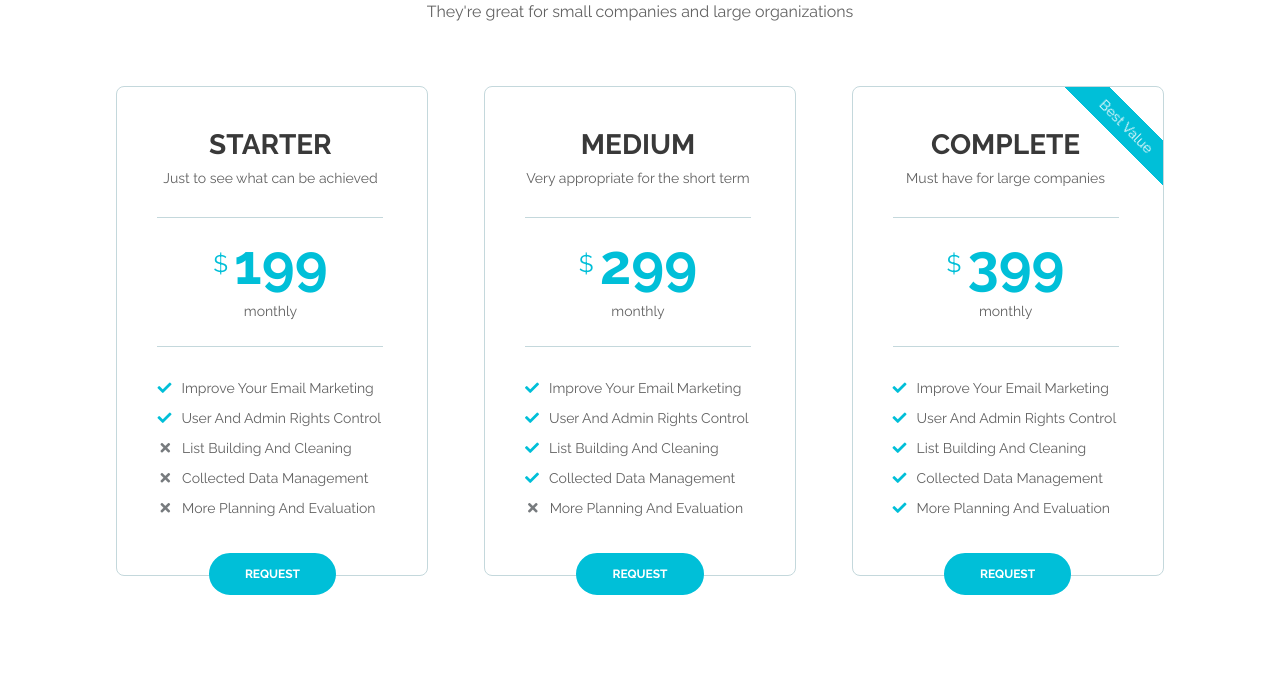
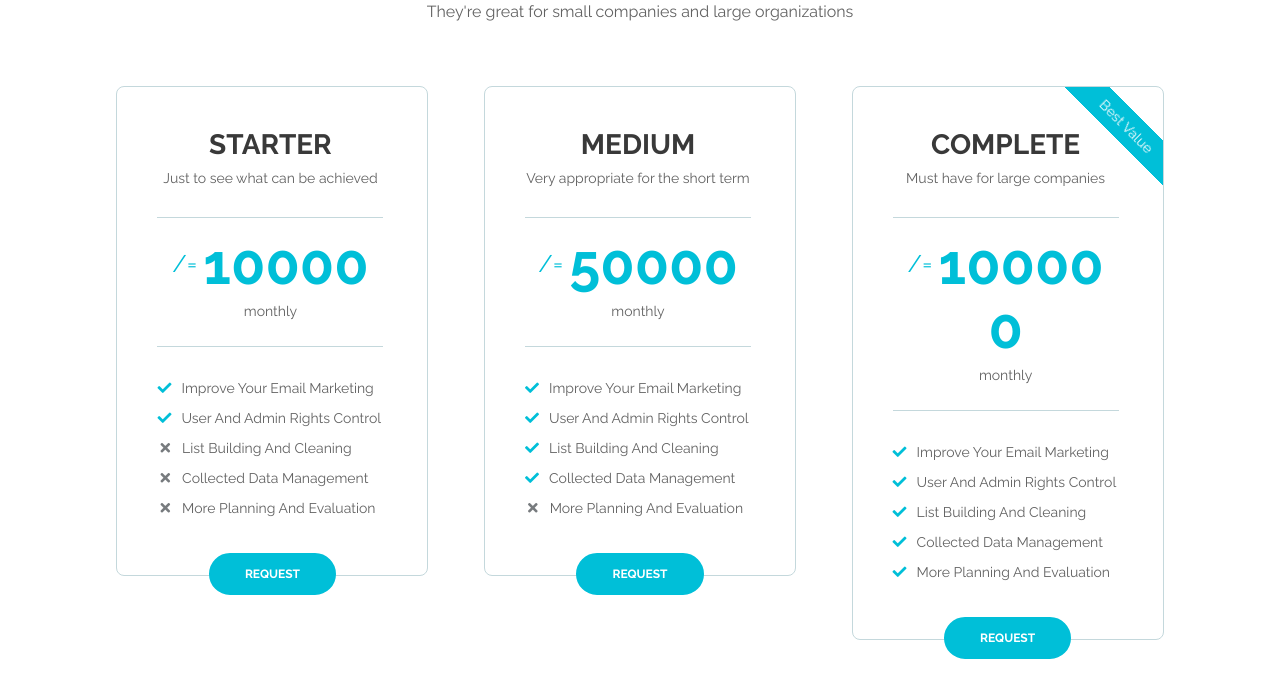
Before and after one commit to Arnold-Caleb/Landing, a Flask app: page / in a window 1280 px wide. Shown: the part 2870-3550 px from the top of the page. Run offline with Flask 2, Linux system fonts and the light colour scheme; some libraries are stand-ins or nearby versions.

Commit message:
Modified

```diff
--- a/templates/index.html
+++ b/templates/index.html
@@ -368,7 +368,7 @@
                             <div class="card-subtitle">Just to see what can be achieved</div>
                             <hr class="cell-divide-hr">
                             <div class="price">
-                                <span class="currency">$</span><span class="value">199</span>
+                                <span class="currency">/=</span><span class="value">10000</span>
                                 <div class="frequency">monthly</div>
                             </div>
                             <hr class="cell-divide-hr">
@@ -403,7 +403,7 @@
                             <div class="card-subtitle">Very appropriate for the short term</div>
                             <hr class="cell-divide-hr">
                             <div class="price">
-                                <span class="currency">$</span><span class="value">299</span>
+                                <span class="currency">/=</span><span class="value">50000</span>
                                 <div class="frequency">monthly</div>
                             </div>
                             <hr class="cell-divide-hr">
@@ -441,7 +441,7 @@
                             <div class="card-subtitle">Must have for large companies</div>
                             <hr class="cell-divide-hr">
                             <div class="price">
-                                <span class="currency">$</span><span class="value">399</span>
+                                <span class="currency">/=</span><span class="value">100000</span>
                                 <div class="frequency">monthly</div>
                             </div>
                             <hr class="cell-divide-hr">
@@ -609,7 +609,7 @@
                                         <img class="card-image" src="{{ url_for('static', filename='images/testimonial-1.svg') }}" alt="alternative">
                                         <div class="card-body">
                                             <p class="testimonial-text">I just finished my trial period and was so amazed with the support and results that I purchased Evolo right away at the special price.</p>
-                                            <p class="testimonial-author">Jude Thorn - Designer</p>
+                                            <p class="testimonial-author">Don Walter - Designer</p>
                                         </div>
                                     </div>
                                 </div> <!-- end of swiper-slide -->
```
